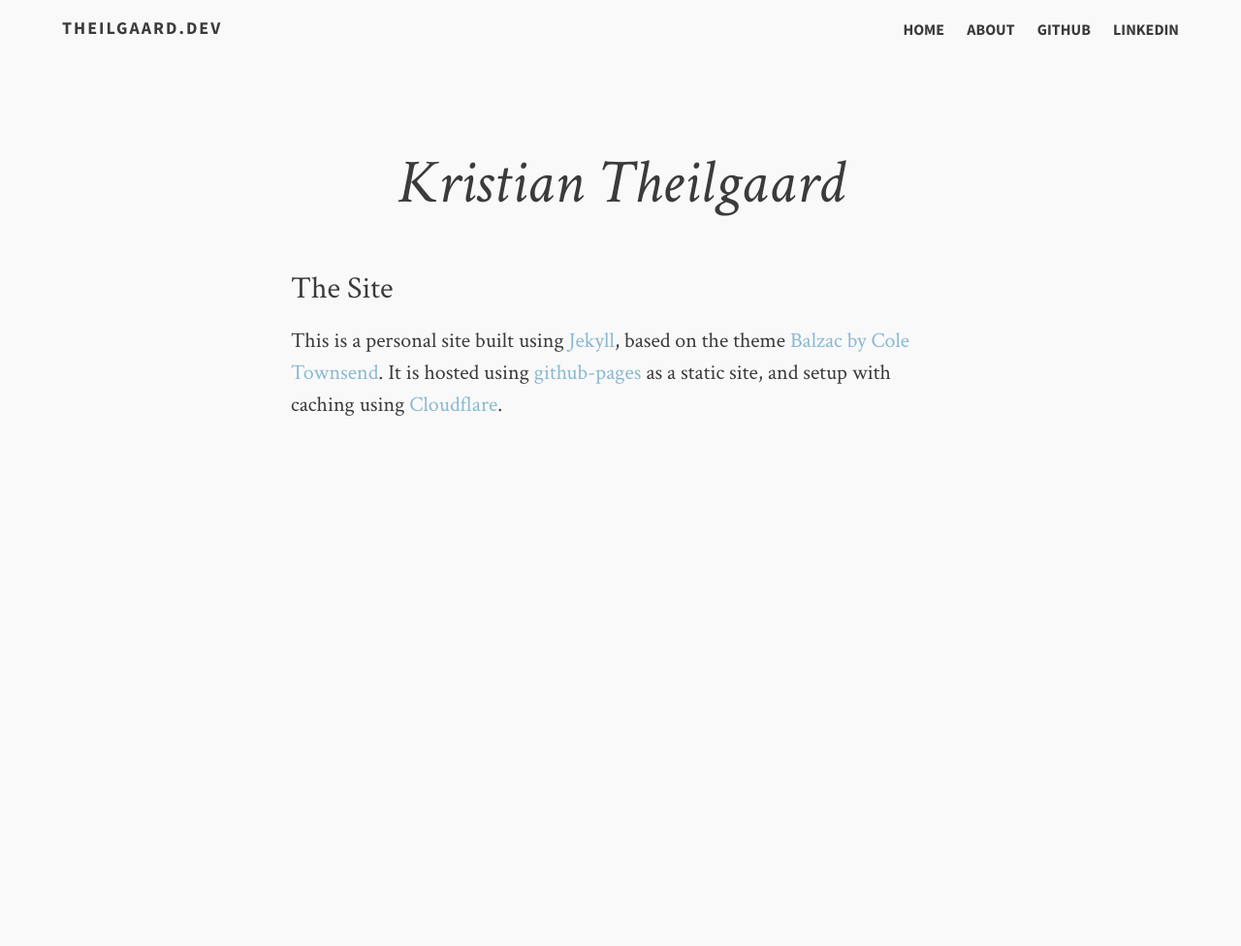
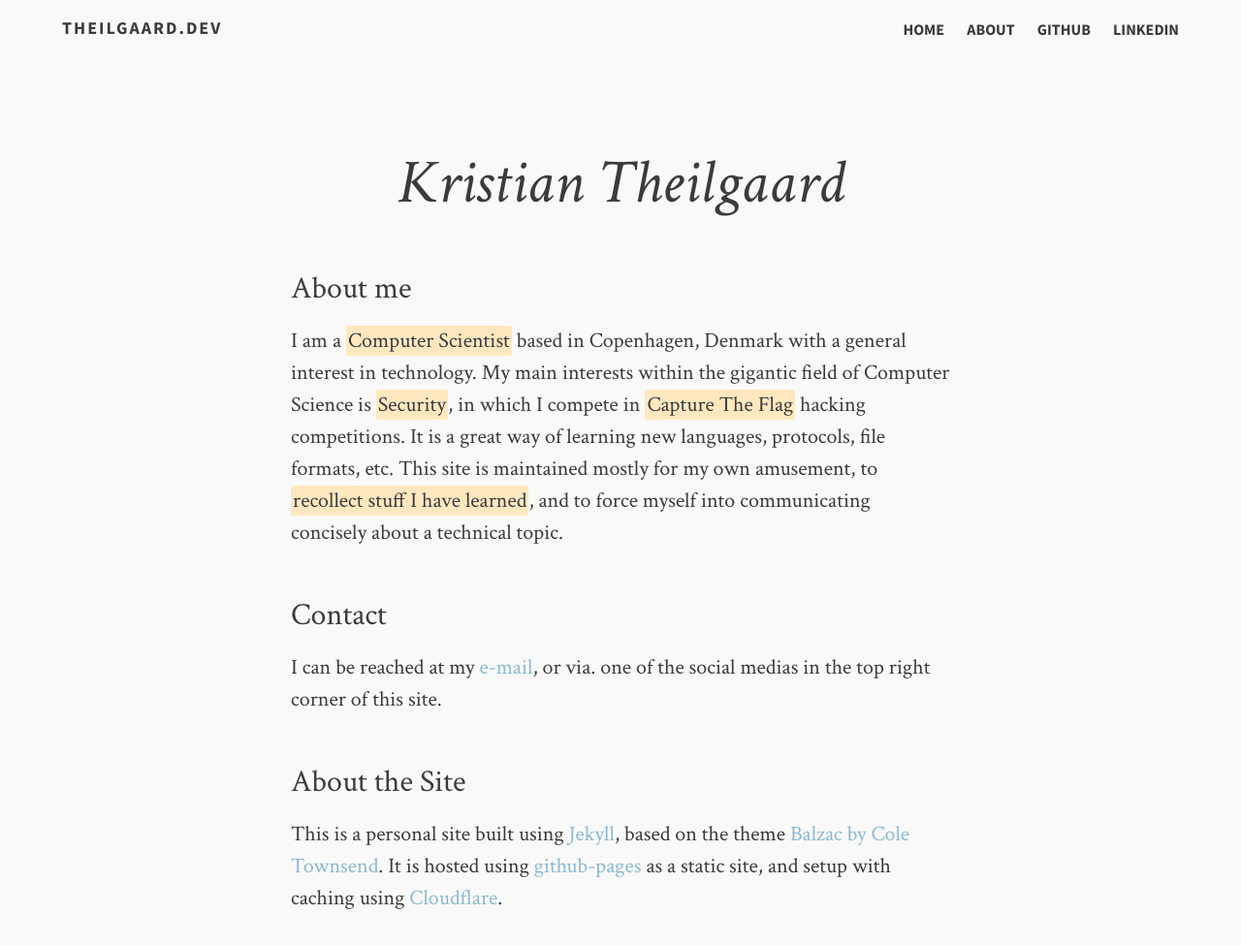
Before and after one commit to theilgaard/theilgaard.github.io, a Jekyll site: the page built from about.md, in a window 1280 px wide. Shown: the whole page at 97% size. Built offline with Jekyll 4.4.1, drawn with Linux system fonts in a browser that asks for light colours; before the commit the page ends 900 px from its top, so only the background shows below that.

Commit message:
Update about page

```diff
--- a/about.md
+++ b/about.md
@@ -5,6 +5,11 @@ title: Kristian Theilgaard
 tags: [about, Jekyll, theme, responsive]
 ---
 
+### About me
+I am a _Computer Scientist_ based in Copenhagen, Denmark with a general interest in technology. My main interests within the gigantic field of Computer Science is _Security_, in which I compete in _Capture The Flag_ hacking competitions. It is a great way of learning new languages, protocols, file formats, etc. This site is maintained mostly for my own amusement, to _recollect stuff I have learned_, and to force myself into communicating concisely about a technical topic.
 
-### The Site
+### Contact
+I can be reached at my [e-mail](mailto:kristian.theilgaard@gmail.com), or via. one of the social medias in the top right corner of this site.
+
+### About the Site
 This is a personal site built using [Jekyll](https://jekyllrb.com), based on the theme [Balzac by Cole Townsend](https://github.com/ColeTownsend/Balzac-for-Jekyll). It is hosted using [github-pages](https://help.github.com/en/articles/what-is-github-pages) as a static site, and setup with caching using [Cloudflare](https://www.cloudflare.com/).
```
